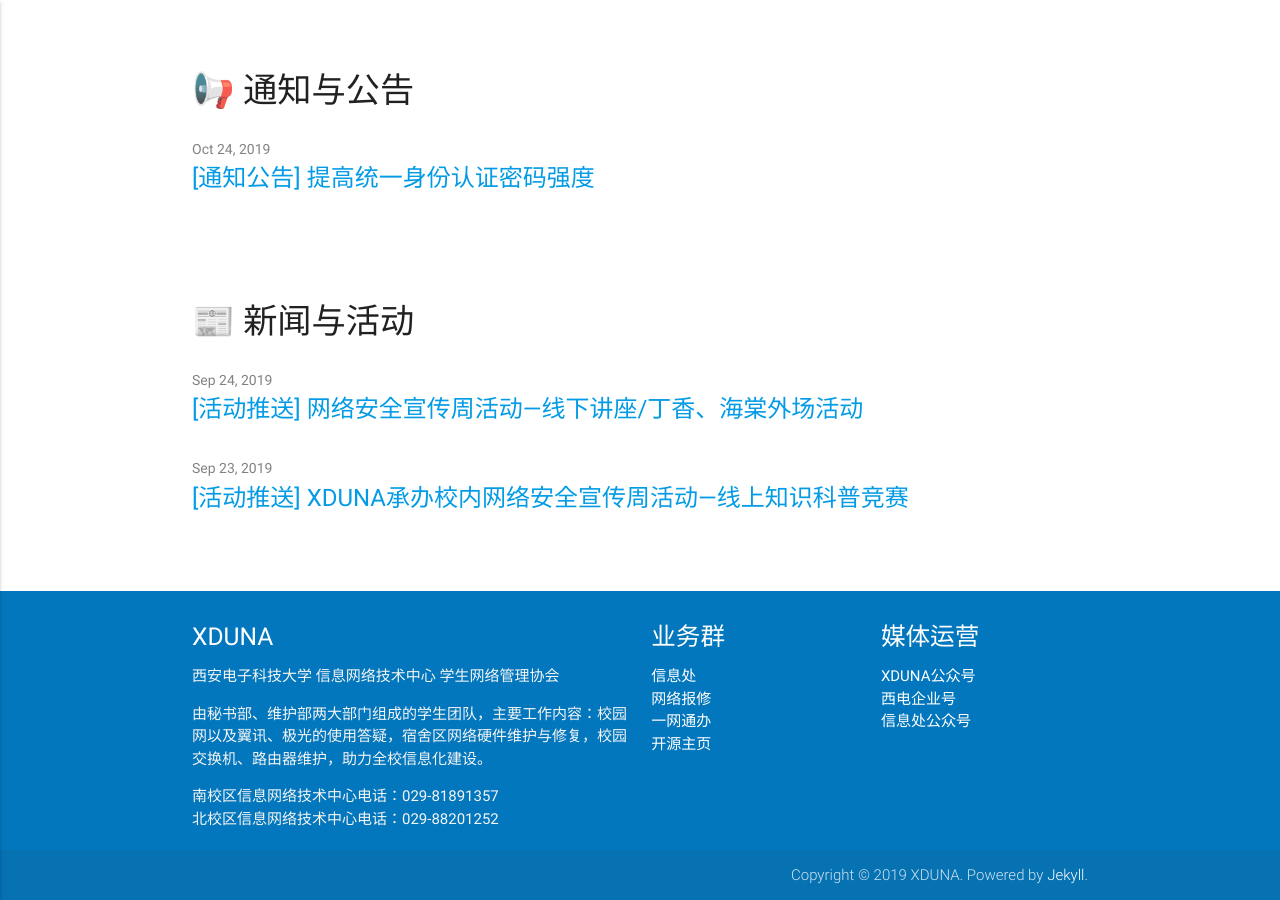
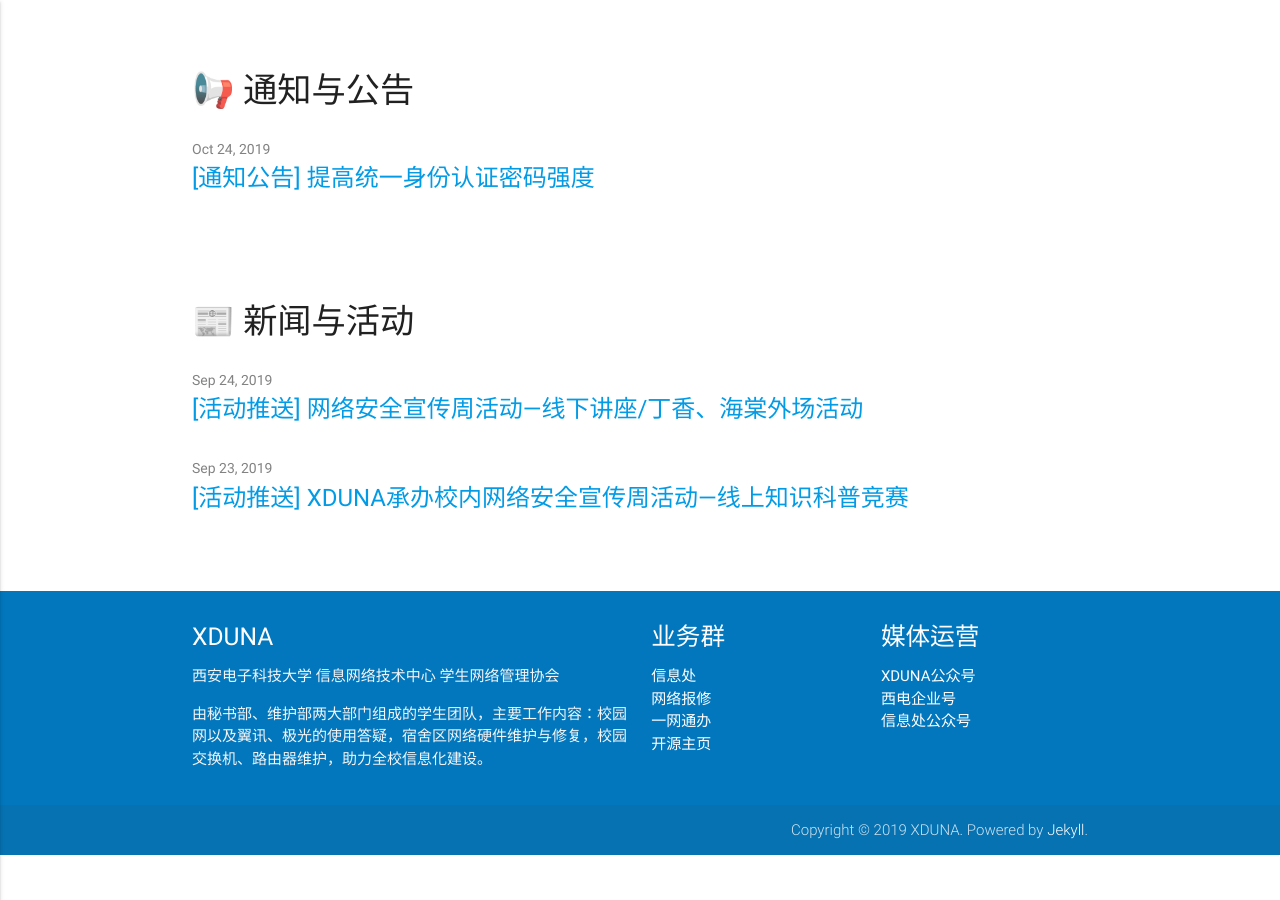
Before and after one commit to pingmoogle/xdunahomepage, a Jekyll site: the page built from index.md, in a window 1280 px wide and 900 px high, scrolled down 780 px. Built offline with Jekyll 4.4.1, drawn with Linux system fonts in a browser that asks for light colours; after the commit the page ends 1635 px from its top, so only the background shows below that.

Commit message:
delete phone numbers

```diff
--- a/_includes/footer.html
+++ b/_includes/footer.html
@@ -7,8 +7,8 @@
           <h5 class="white-text">XDUNA</h5>
           <p class="grey-text text-lighten-4">西安电子科技大学 信息网络技术中心 学生网络管理协会</p>
           <p class="grey-text text-lighten-4">由秘书部、维护部两大部门组成的学生团队，主要工作内容：校园网以及翼讯、极光的使用答疑，宿舍区网络硬件维护与修复，校园交换机、路由器维护，助力全校信息化建设。</p>
-          <a class="grey-text text-lighten-4">南校区信息网络技术中心电话：029-81891357</a><br>
-          <a class="grey-text text-lighten-4">北校区信息网络技术中心电话：029-88201252</a>
+          <!-- <a class="grey-text text-lighten-4">南校区信息网络技术中心电话：029-81891357</a><br>
+          <a class="grey-text text-lighten-4">北校区信息网络技术中心电话：029-88201252</a> -->
         </div>
         <div class="col l3 s12">
           <h5 class="white-text">业务群</h5>
```
